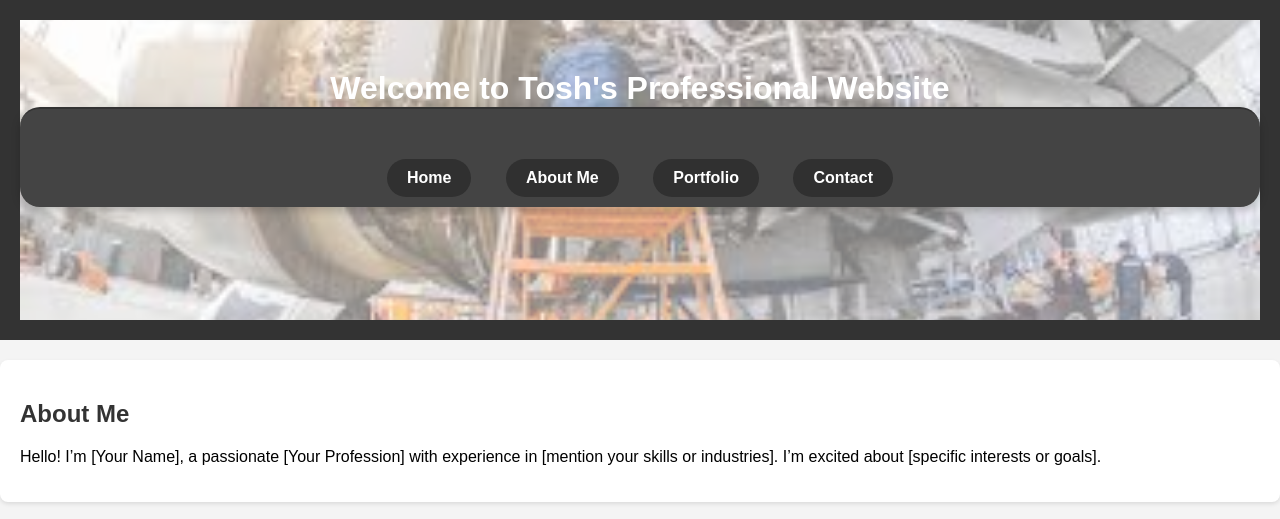
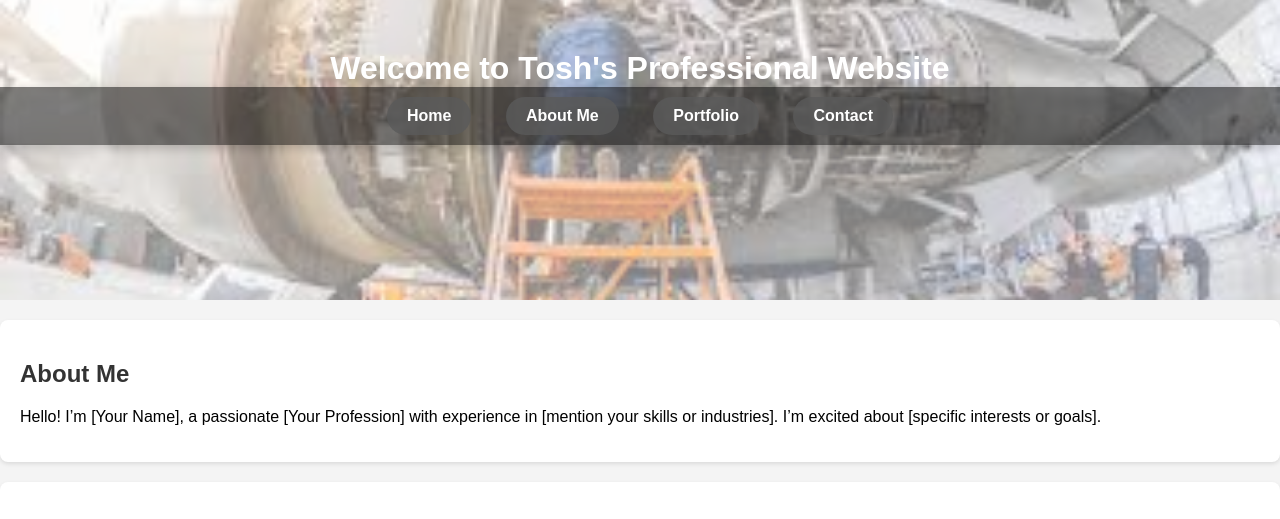
Before and after one commit to ssankar7775/personal-website, a plain HTML site: page index.html in a window 1280 px wide. Shown: the top 519 px of the page. Drawn offline with Linux system fonts and the light colour scheme.

Commit message:
slideshow on top of home page

```diff
--- a/styles.css
+++ b/styles.css
@@ -1,3 +1,4 @@
+/* General body styling */
 body {
     font-family: Arial, sans-serif;
     background-color: #f4f4f4;
@@ -5,27 +6,66 @@ body {
     padding: 0;
 }
 
+/* Header that wraps everything */
 header {
-    background-color: #333;
+    position: relative;
+    height: 300px; /* Matches slideshow height */
+    margin: 0;
+    padding: 0;
+}
+
+/* Slideshow container with images filling the header */
+.slideshow-container {
+    position: absolute;
+    top: 0;
+    left: 0;
+    width: 100%;
+    height: 100%; /* Fills the entire header space */
+    background-size: cover;
+    background-position: center;
+    animation: slideshow 15s infinite; /* Smooth transitions between images */
+}
+
+/* Keyframes for image transitions without squeezing or stretching */
+@keyframes slideshow {
+    0% { background-image: url('src/images/image1.jpeg'); }
+    33% { background-image: url('src/images/image2.jpeg'); }
+    66% { background-image: url('src/images/image3.jpeg'); }
+    100% { background-image: url('src/images/image1.jpeg'); } /* Loop back to the start */
+}
+
+/* Header content - text and nav sit above slideshow */
+header h1, nav {
+    position: relative;
+    z-index: 2; /* Places above the images */
     color: white;
-    padding: 20px;
     text-align: center;
+    padding-top: 50px;
+    margin: 0;
+}
+
+/* Translucent overlay for a soft mist over the slideshow */
+.overlay {
+    position: absolute;
+    top: 0;
+    left: 0;
+    width: 100%;
+    height: 100%;
+    background-color: rgba(255, 255, 255, 0.5); /* Gentle white veil */
+    z-index: 1;
+}
+
+/* Translucent navigation bar */
+nav {
+    background-color: rgba(0, 0, 0, 0.5); /* Thin dark glass effect */
+    text-align: center;
+    padding: 10px 0;
+    width: 100%;
+    box-shadow: 0px 4px 10px rgba(0, 0, 0, 0.2); /* Faint shadow for depth */
     position: relative;
 }
 
-/* Updated Navigation Bar styles */
-nav {
-    background-color: #444;
-    text-align: center;
-    padding: 10px 0;
-    border-top: 2px solid #333;
-    width: 100%;
-    border-radius: 20px; /* Rounded corners for the background box */
-    box-shadow: 0px 4px 10px rgba(0, 0, 0, 0.2); /* Optional: adds a soft shadow around the background */
-    margin: 0 auto; /* Center the nav bar if it's in a container */
-    display: inline-block; /* Shrinks the nav bar to fit the content */
-}
-
+/* Navigation links styled like floating buttons */
 nav ul {
     list-style-type: none;
     margin: 0;
@@ -38,25 +78,19 @@ nav ul li {
 }
 
 nav ul li a {
-    display: inline-block; /* Makes the links behave like buttons */
+    display: inline-block;
     text-decoration: none;
     color: white;
     font-weight: bold;
-    background-color: #5a5a5a; /* Button background color */
     padding: 10px 20px;
-    border-radius: 20px; /* Rounded corners for the buttons */
-    transition: background-color 0.3s ease, box-shadow 0.3s ease;
-    border: none; /* Removes any default border */
-    box-shadow: none; /* Removes light box around buttons */
+    background-color: rgba(90, 90, 90, 0.8); /* Smoky grey background */
+    border-radius: 20px;
+    transition: background-color 0.3s, box-shadow 0.3s ease;
 }
 
 nav ul li a:hover {
-    background-color: #0066cc; /* Hover color change */
-    color: #fff;
-    text-decoration: none; /* Removes underline on hover */
-    box-shadow: 0px 4px 10px rgba(0, 0, 0, 0.2); /* Adds a soft shadow when hovering */
+    background-color: rgba(0, 102, 204, 0.8); /* Bold hover effect with cool blue */
 }
-
 
 /* Section styling */
 section {
@@ -64,7 +98,7 @@ section {
     margin: 20px 0;
     background-color: #fff;
     border-radius: 8px;
-    box-shadow: 0 2px 4px rgba(0, 0, 0, 0.1);
+    box-shadow: 0 2px 4px rgba(0, 0, 0, 0.1); /* Subtle depth */
 }
 
 h2 {
@@ -80,6 +114,7 @@ ul li {
     margin-bottom: 10px;
 }
 
+/* Links */
 a {
     color: #0066cc;
     text-decoration: none;
@@ -122,12 +157,7 @@ button:hover {
     background-color: #555;
 }
 
-/* Thumbnail Section */
-#thumbnails {
-    text-align: center;
-    padding: 20px;
-}
-
+/* Thumbnail hover effect */
 .thumbnail-container {
     display: flex;
     justify-content: center;
@@ -157,10 +187,10 @@ button:hover {
 
 .thumbnail:hover {
     transform: scale(1.05);
-    box-shadow: 0px 4px 10px rgba(0, 0, 0, 0.2);
+    box-shadow: 0px 6px 15px rgba(0, 0, 0, 0.3); /* Stronger shadow on hover */
 }
 
-
+/* Download section */
 #downloads {
     text-align: center;
     margin: 50px 0;
@@ -170,11 +200,6 @@ button:hover {
     display: flex;
     justify-content: center;
     gap: 20px;
-}
-
-.thumbnails a {
-    text-decoration: none;
-    color: #333;
 }
 
 .thumbnails img {
@@ -195,57 +220,3 @@ button:hover {
     font-weight: bold;
     color: #0066cc;
 }
-/* Slideshow container styling */
-.slideshow-container {
-    position: relative;
-    height: 300px; /* Adjust height as needed */
-    background-size: cover; /* Ensures the image scales properly */
-    background-position: center;
-    animation: slideshow 15s infinite; /* 15s slideshow without stretching */
-    margin: 0; /* Remove any margin */
-    padding: 0; /* Remove padding */
-}
-
-/* Background images without stretch */
-@keyframes slideshow {
-    0% { background-image: url('src/images/image1.jpeg'); }
-    33% { background-image: url('src/images/image2.jpeg'); }
-    66% { background-image: url('src/images/image3.jpeg'); }
-    100% { background-image: url('src/images/image1.jpeg'); } /* Loops back */
-}
-
-/* Translucent overlay */
-.overlay {
-    position: absolute;
-    top: 0;
-    left: 0;
-    width: 100%;
-    height: 100%;
-    background-color: rgba(255, 255, 255, 0.5); /* White with 50% opacity */
-    z-index: 1;
-}
-
-/* Header content styling */
-header h1, nav {
-    position: relative;
-    z-index: 2; /* Ensures text is above overlay */
-    color: white;
-    text-align: center;
-    padding-top: 50px;
-    margin: 0; /* Removes the dark border */
-}
-
-/* Translucent navigation bar */
-nav ul li a {
-    text-decoration: none;
-    color: white;
-    font-weight: bold;
-    padding: 10px 20px;
-    background-color: rgba(0, 0, 0, 0.3); /* Light translucent background */
-    border-radius: 20px;
-    transition: background-color 0.3s;
-}
-
-nav ul li a:hover {
-    background-color: rgba(0, 102, 204, 0.3); /* Light translucent hover effect */
-}
```
